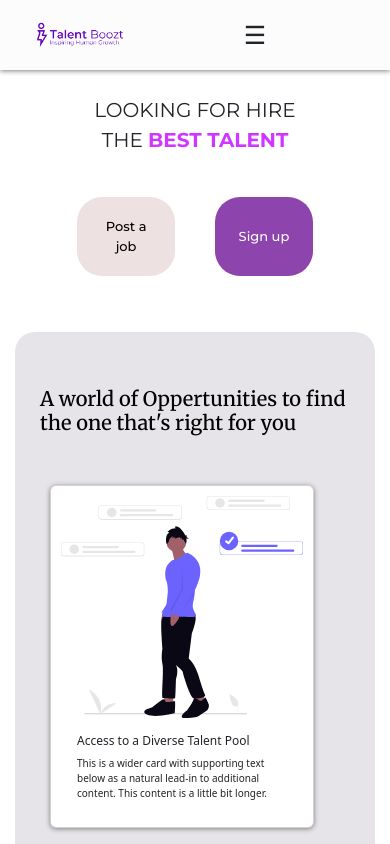
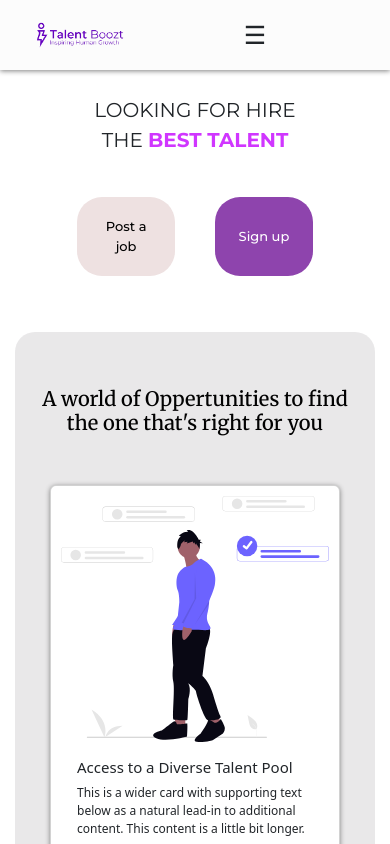
Before and after one commit to yasirufonseka/Talent-boozt, an Angular app: page / in a window 390 px wide. Shown: the top 844 px of the page. Built offline with nearby package versions, Linux system fonts and the light colour scheme.

Commit message:
make ajestment

```diff
--- a/src/app/card/card.component.css
+++ b/src/app/card/card.component.css
@@ -31,18 +31,18 @@ img{
     }
 .card {
 
-    width: 80%;
+    width: 88%;
 
     height: auto;
-    font-size: 10px;
+    font-size: 12px;
 
 }
 .card-title{
-    font-size: 12px;
+    font-size: 15px;
 }
 img{
     width: 100%;
-    height: 50%;
+    height: 40%;
 }
 
 
--- a/src/app/footer/footer.component.css
+++ b/src/app/footer/footer.component.css
@@ -60,4 +60,3 @@
       margin: 10px auto;
     }
   }
-}
--- a/src/app/home/home.component.css
+++ b/src/app/home/home.component.css
@@ -54,7 +54,7 @@
       border: none;
 
 
-  button{
+     button{
       padding:20px;
       border-radius: 25px;
       font-weight: 500;
@@ -90,7 +90,7 @@
   display: flex;
   flex-direction: column;
   justify-content: center;
-   background-color: #d1cbd483;
+   background-color: #d5d3d583;
    color: #020202;
    margin: 50px ;
    padding: 50px;
@@ -105,11 +105,13 @@
   justify-content: center;
   margin: 10px;
   font-family: Merriweather, serif;
+  text-align: center;
 
   h1{
     font-size: 4ch;
     margin: 100px 0 50px 0;
   }
+
 
 
  }
@@ -197,7 +199,7 @@
   .postbtn,
   .signupbtn {
     width: 100%;
-    margin: 20px;
+    margin: 10px;
   }
 
   .topic h1 {
--- a/src/app/home/home.component.html
+++ b/src/app/home/home.component.html
@@ -29,6 +29,7 @@
             <h1>A world of Oppertunities to find the one that's right for you </h1>
             </div>
             <div class="cards">
+
               <app-card> </app-card>
             </div>
 
--- a/src/app/nav-bar/nav-bar.component.css
+++ b/src/app/nav-bar/nav-bar.component.css
@@ -6,6 +6,7 @@
   padding: 10px 20px;
   box-shadow: 0 1px 5px gray;
   position: relative;
+  overflow-y: hidden;
 }
 
 img {
@@ -21,6 +22,7 @@ img {
   gap: clamp(10px, 15px, 20px);
   margin: 10px 20px;
 }
+
 
 
 .nav-links {
@@ -74,7 +76,7 @@ img {
   .menu-toggle {
       display: block;
       font-size: 25px;
-      float: right;
+      justify-items: end;
       cursor: pointer;
       padding: 5px;
   }
--- a/src/app/nav-bar/nav-bar.component.html
+++ b/src/app/nav-bar/nav-bar.component.html
@@ -1,5 +1,4 @@
-<main>
-    <section>
+
      <div class="navbar">
     <div class="navbar-logo">
        <img src="assets/top-b.png" alt="header-logo" srcset="" >
@@ -16,5 +15,3 @@
           </ul>
     </div>
     </div>
-</section>
-</main>
```
